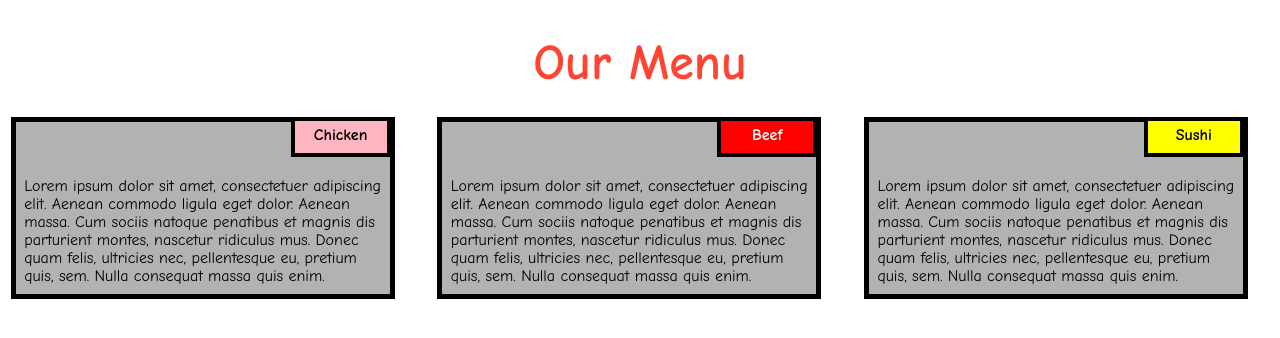
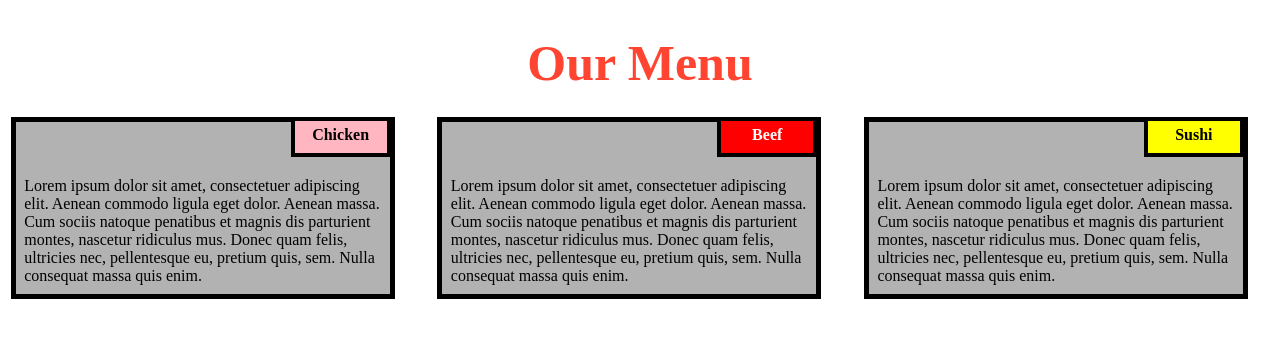
Before and after one commit to Kareemjordan/courseratest2.github.io, a plain HTML site: page Module Assignments/Module-2/index.html in a window 1280 px wide. Drawn offline with Linux system fonts and the light colour scheme.

Commit message:
Update style.css

```diff
--- a/Module Assignments/Module-2/style.css
+++ b/Module Assignments/Module-2/style.css
@@ -6,7 +6,7 @@
 body{
 	margin: 0;
 	padding: 0;
-  font-family: "Comic Sans MS", cursive, sans-serif;
+  font-family: "Times new roman",Times, serif;
 }
 
 .row{
```
